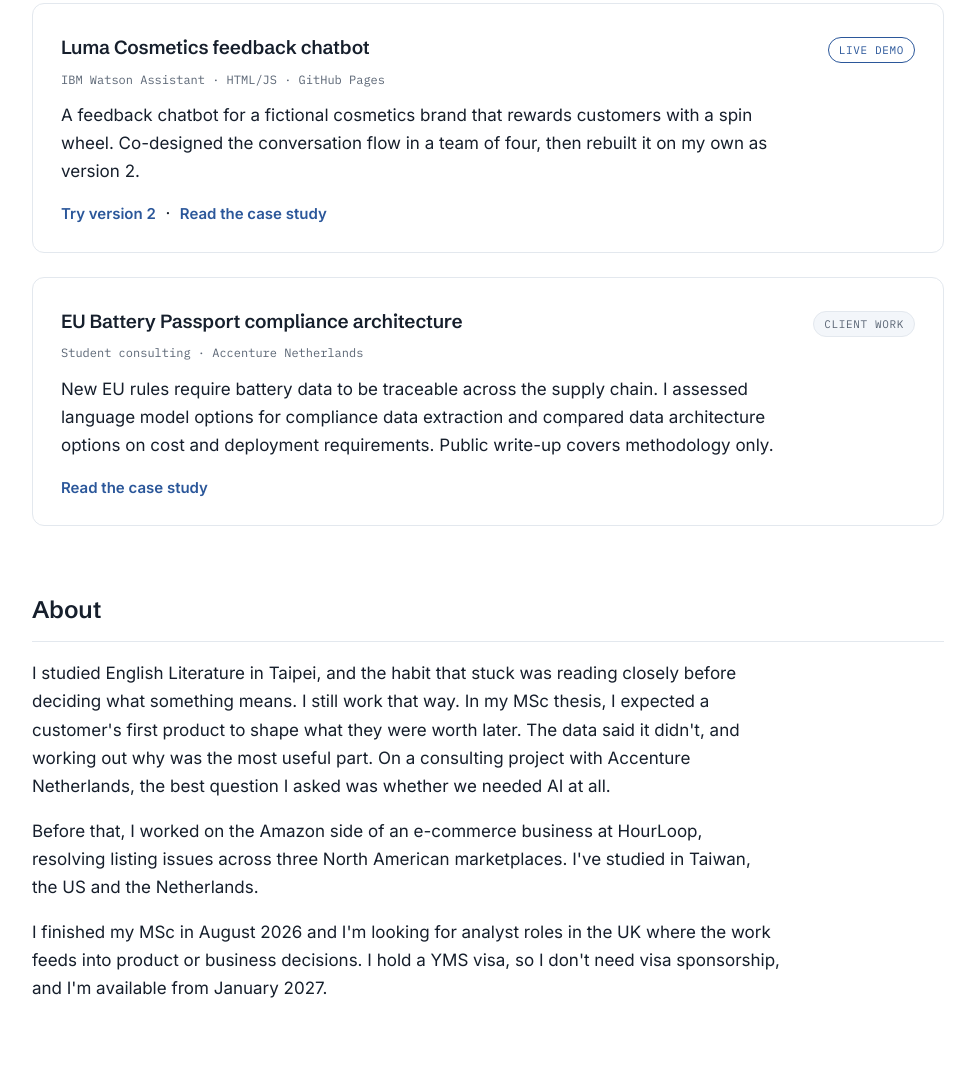
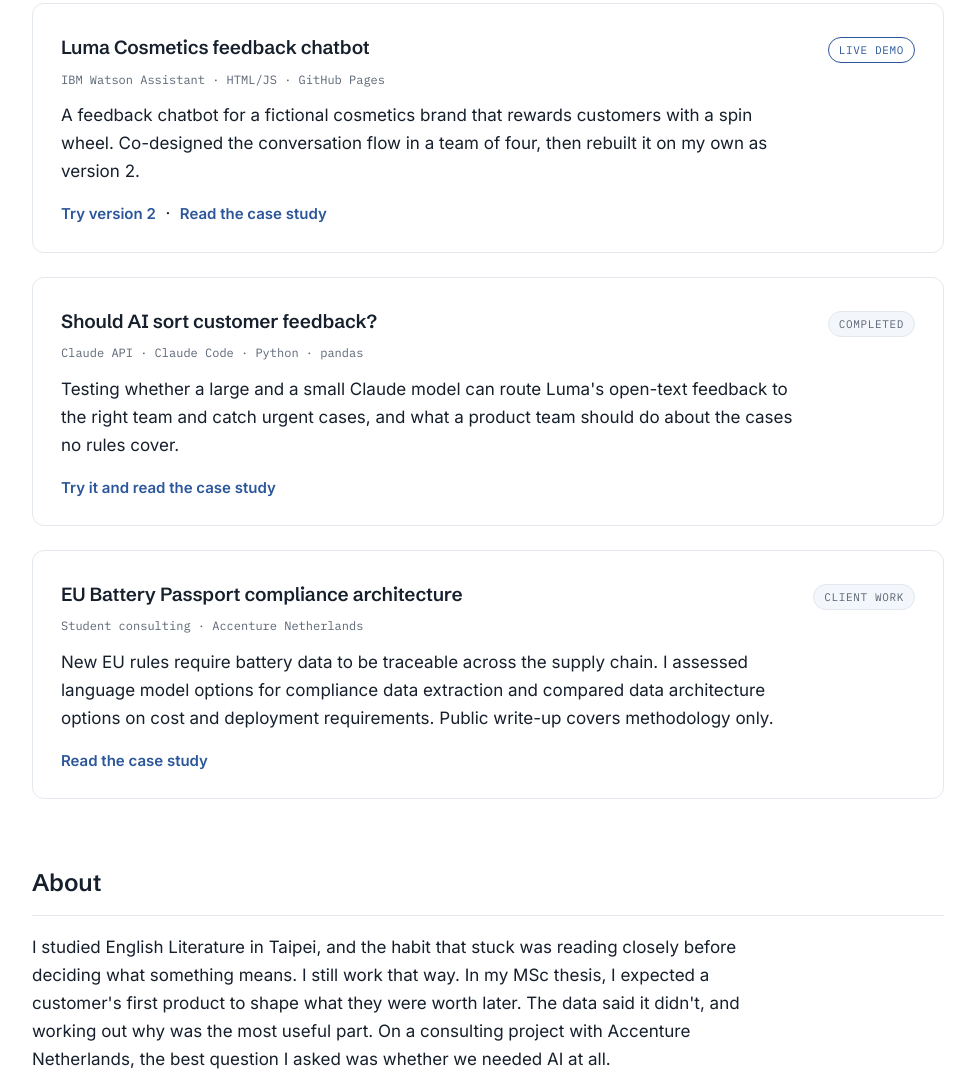
Before and after one commit to ahsuBI/ahsuBI.github.io, a plain HTML site: page index.html in a window 1280 px wide. Shown: the part 1405-2482 px from the top of the page, without its empty margins (152-1127 px from the left). Drawn offline with Linux system fonts and the light colour scheme.

Commit message:
Update index.html

```diff
--- a/index.html
+++ b/index.html
@@ -113,6 +113,19 @@
         </p>
         <p class="links"><a href="https://ahsubi.github.io/feedback_page/v2.html">Try version 2</a> &nbsp;·&nbsp; <a href="projects/luma-chatbot.html">Read the case study</a></p>
       </article>
+            <article class="project" id="p-luma-eval">
+        <div class="project-head">
+          <h3><a href="projects/luma-ai-eval.html">Should AI sort customer feedback?</a></h3>
+          <span class="badge mono">Completed</span>
+        </div>
+        <p class="meta mono">Claude API · Claude Code · Python · pandas</p>
+        <p>
+          Testing whether a large and a small Claude model can route Luma's open-text
+          feedback to the right team and catch urgent cases, and what a product team
+          should do about the cases no rules cover.
+        </p>
+        <p class="links"><a href="projects/luma-ai-eval.html">Try it and read the case study</a></p>
+      </article>
 
       <article class="project" id="p-accenture">
         <div class="project-head">
```
